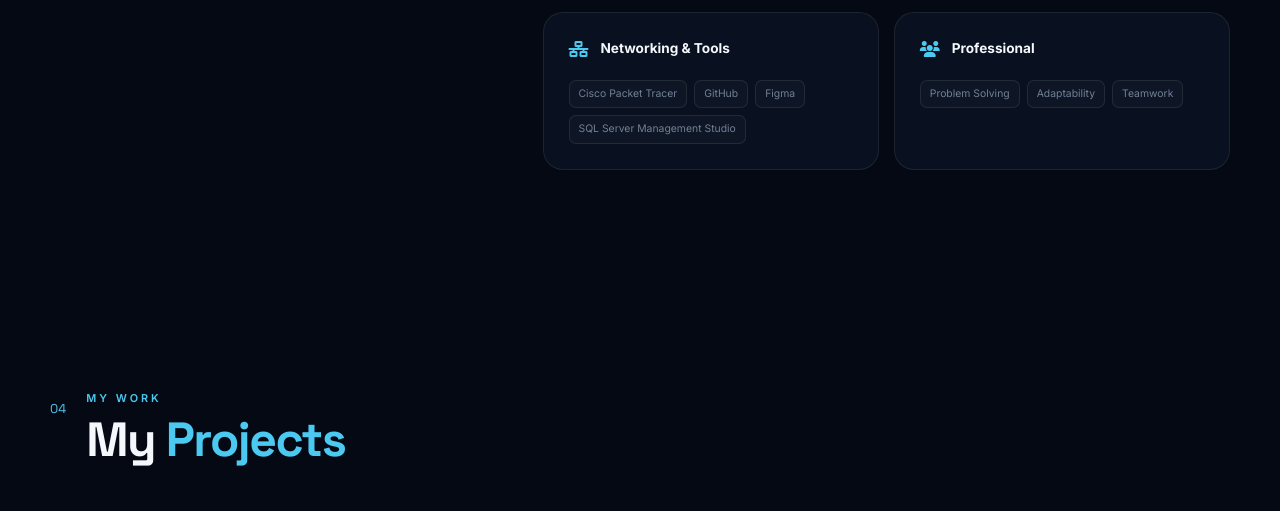
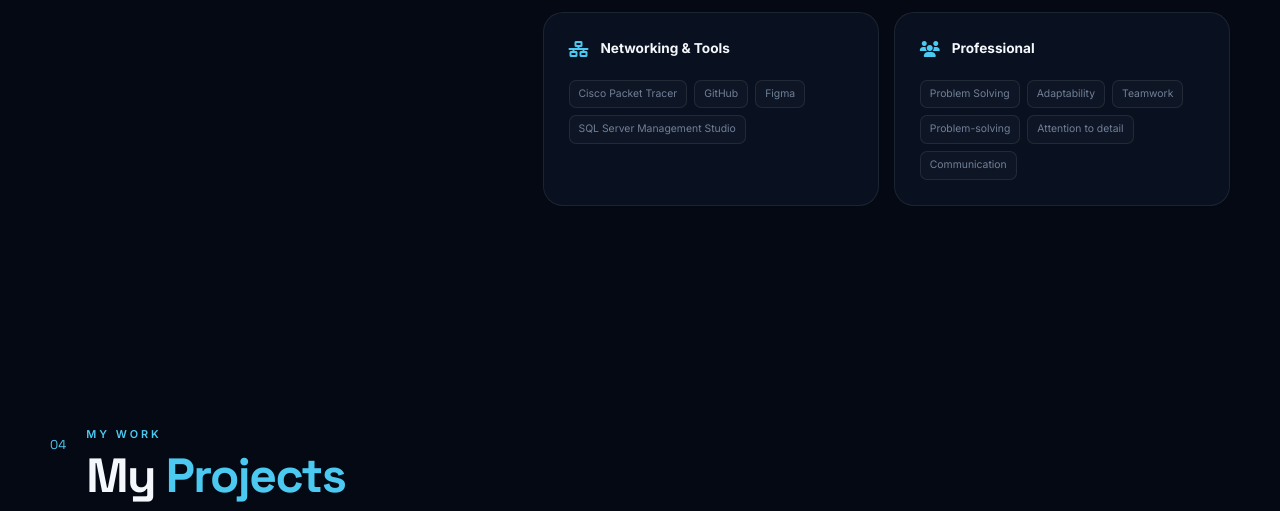
Before and after one commit to Vedasha2811/My-portfolio, a plain HTML site: page index.html in a window 1280 px wide. Shown: the part 3138-3649 px from the top of the page. Drawn offline with Linux system fonts and the light colour scheme.

Commit message:
Add more skills to Professional category

```diff
--- a/index.html
+++ b/index.html
@@ -847,7 +847,7 @@ const profileData = {
     {
       "category": "Professional",
       "icon": "fa-users",
-      "items": ["Problem Solving", "Adaptability", "Teamwork"]
+      "items": ["Problem Solving", "Adaptability", "Teamwork","Problem-solving", "Attention to detail","Communication"]
     }
   ],
   "projects": {
```
